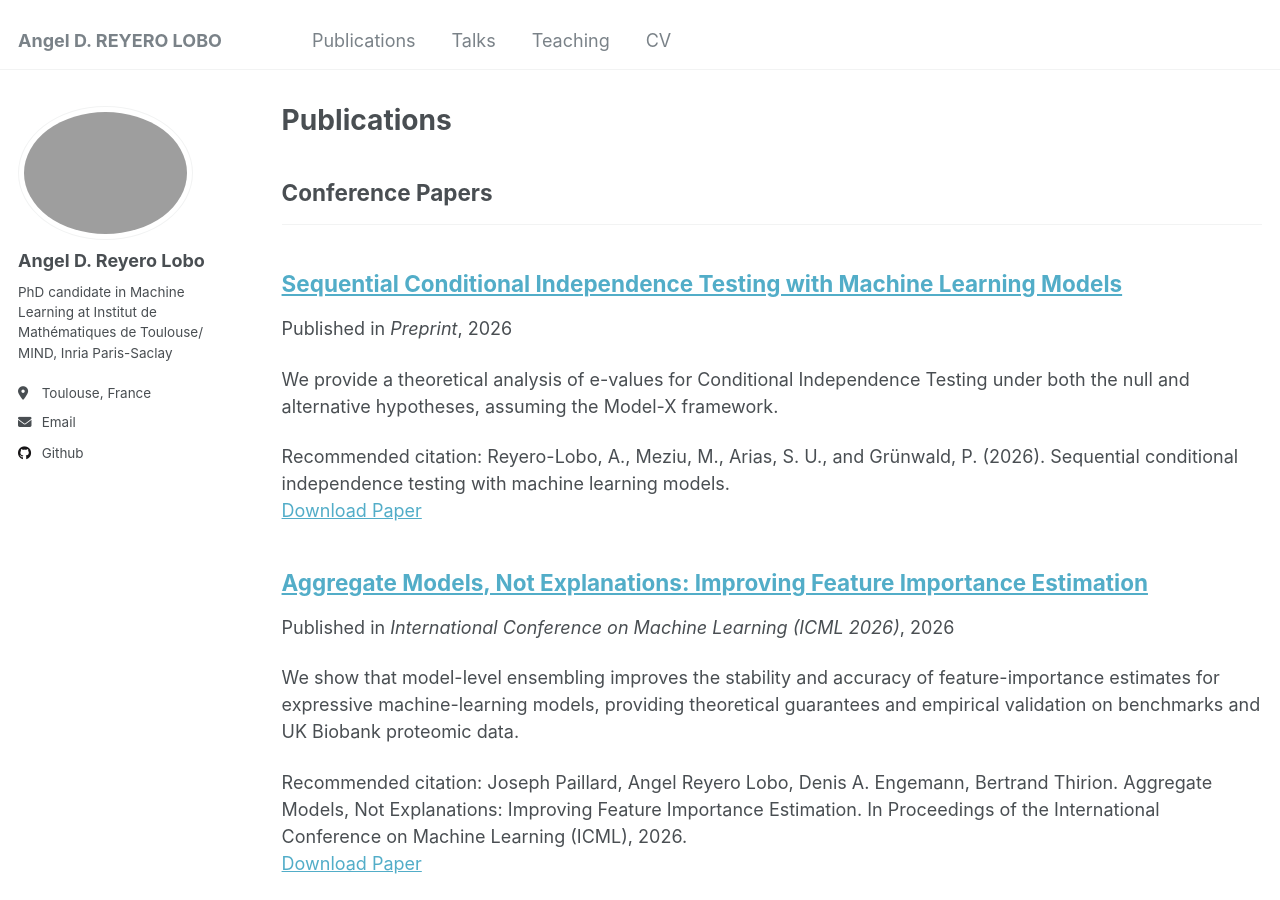
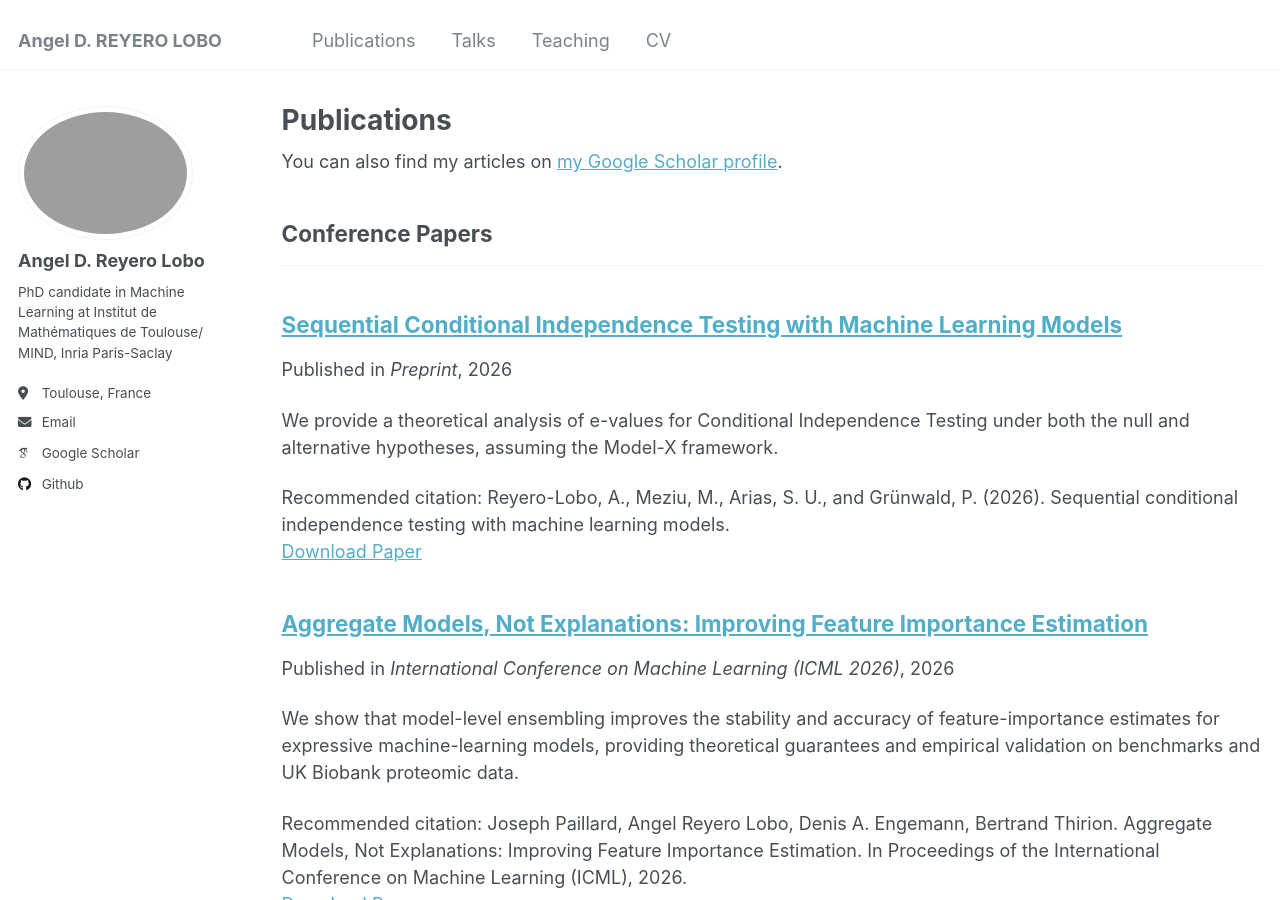
Before and after one commit to AngelReyero/AngelReyero.github.io, a Jekyll site: the page built from _pages/publications.html, in a window 1280 px wide and 900 px high. Built offline with Jekyll 4.4.1, drawn with Linux system fonts in a browser that asks for light colours; some web fonts are replaced; part of the change alters nothing that is shown.

Commit message:
Update Google Scholar link in config file

```diff
--- a/_config.yml
+++ b/_config.yml
@@ -32,7 +32,7 @@ author:
 
   # Academic websites
   arxiv            : # URL - Update with the correct link to your profile
-  googlescholar    : #"https://scholar.google.com/citations?user=PS_CX0AAAAAJ"
+  googlescholar    : "https://scholar.google.com/citations?user=ZYFRfNgAAAAJ&hl=en"
   impactstory      : # URL
   orcid            : #"http://orcid.org/yourorcidurl"
   semantic         : # URL
```
